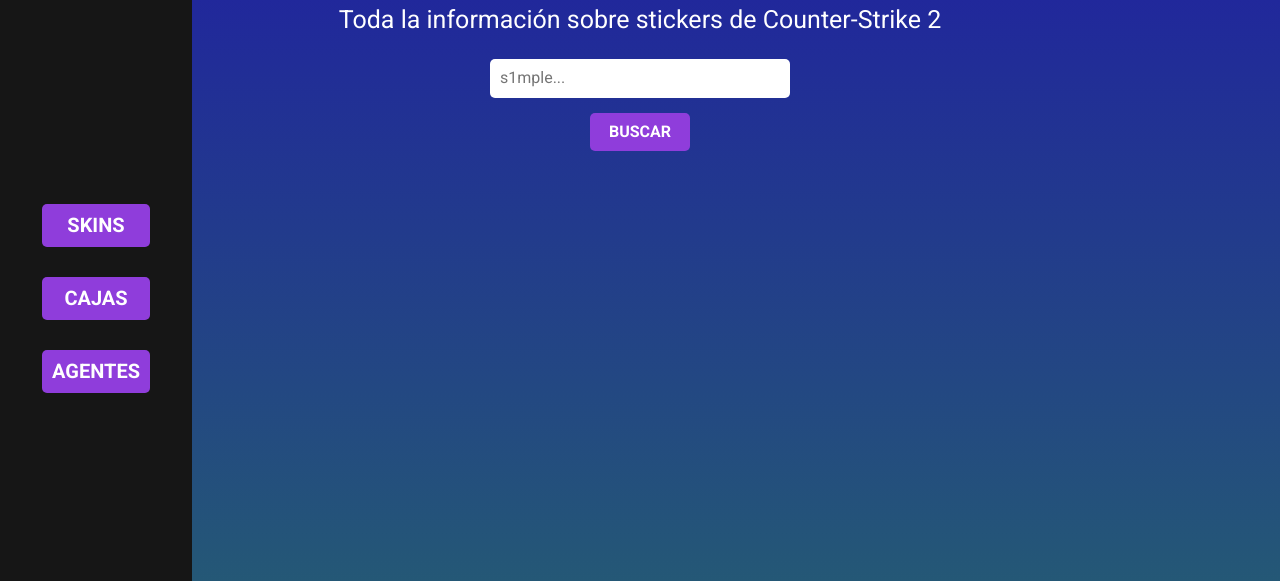
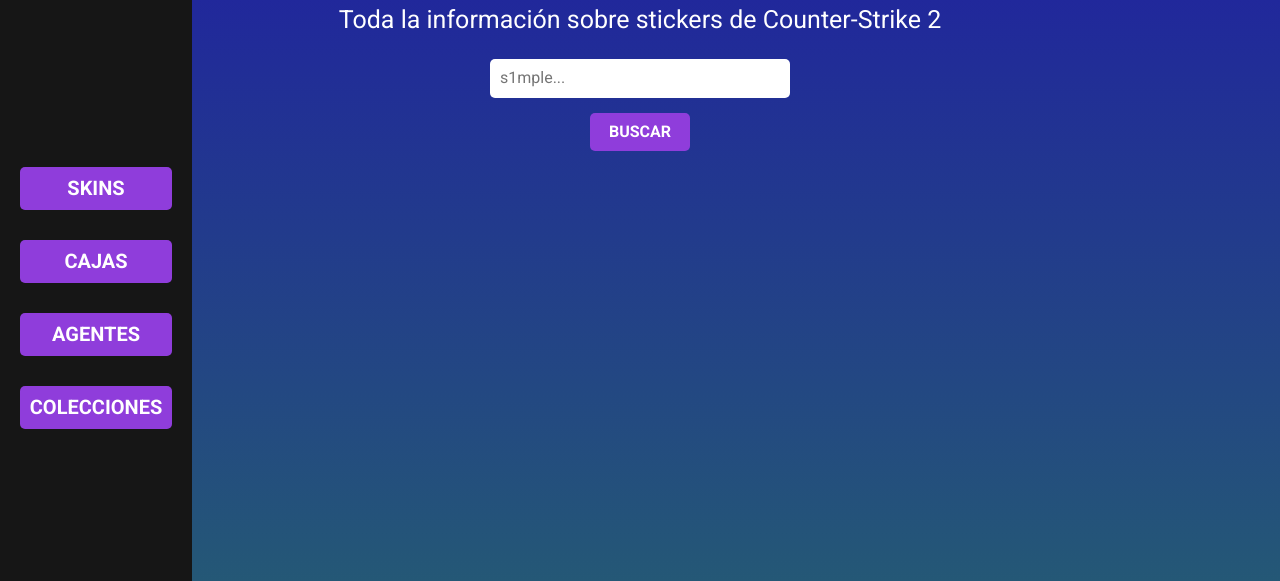
Before and after one commit to Carrisonn/AppCS2, a plain HTML site: page sections/stickers.html in a window 1280 px wide. Both pictures are taken after a click on the element 265 px from the left and 50 px from the top of the page. Shown: the part 95-676 px from the top of the page. Drawn offline with Linux system fonts and the light colour scheme.

Commit message:
added link to go the collection section

```diff
--- a/sections/stickers.html
+++ b/sections/stickers.html
@@ -32,6 +32,7 @@
                             <li><a href="../index.html" class="nav-link">Skins</a></li>
                             <li><a href="crates.html" class="nav-link">Cajas</a></li>
                             <li><a href="agents.html" class="nav-link">Agentes</a></li>
+                            <li><a href="collections.html" class="nav-link">Colecciones</a></li>
                         </ul>
                     </nav>
                 </div>
```
